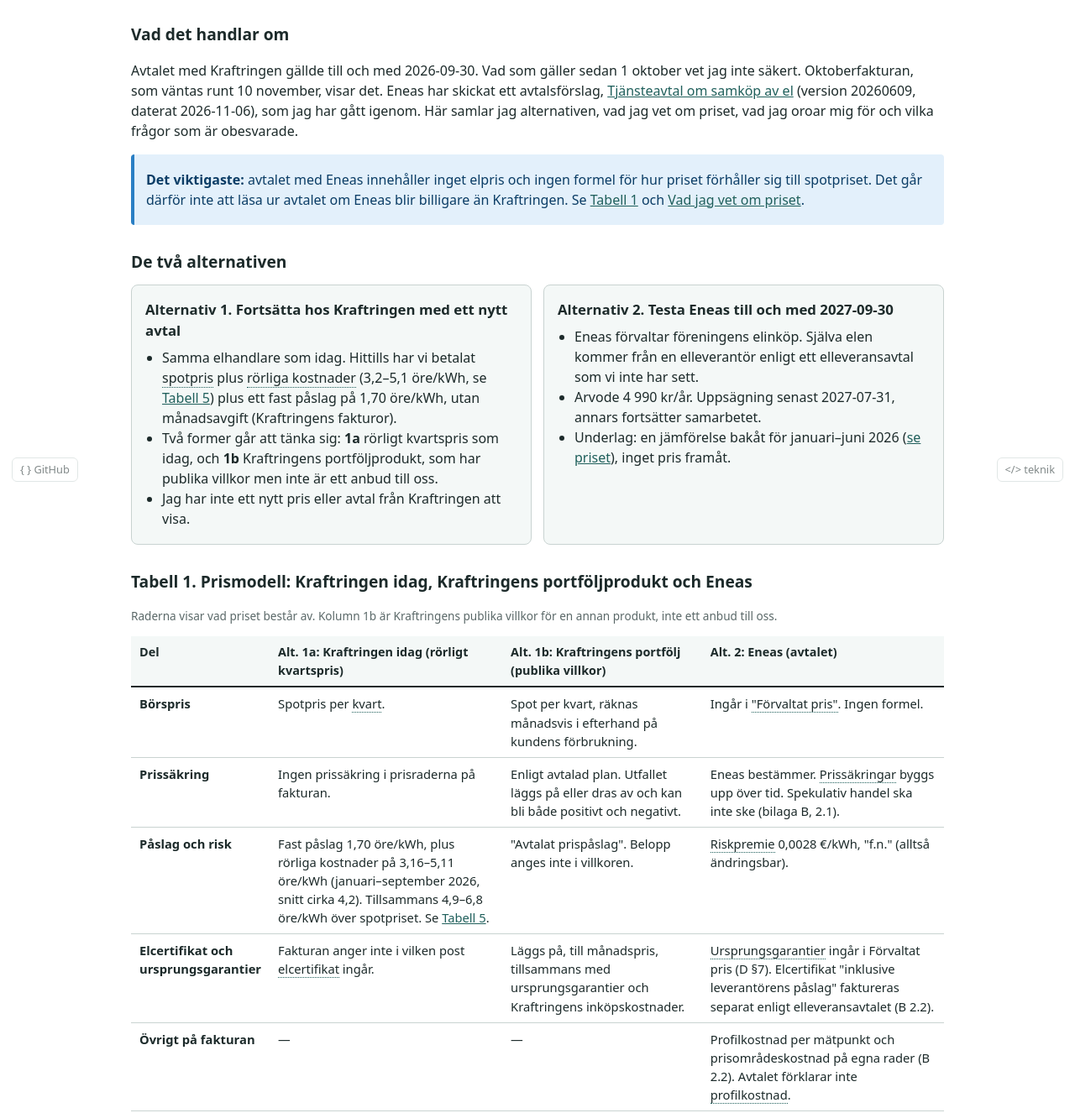
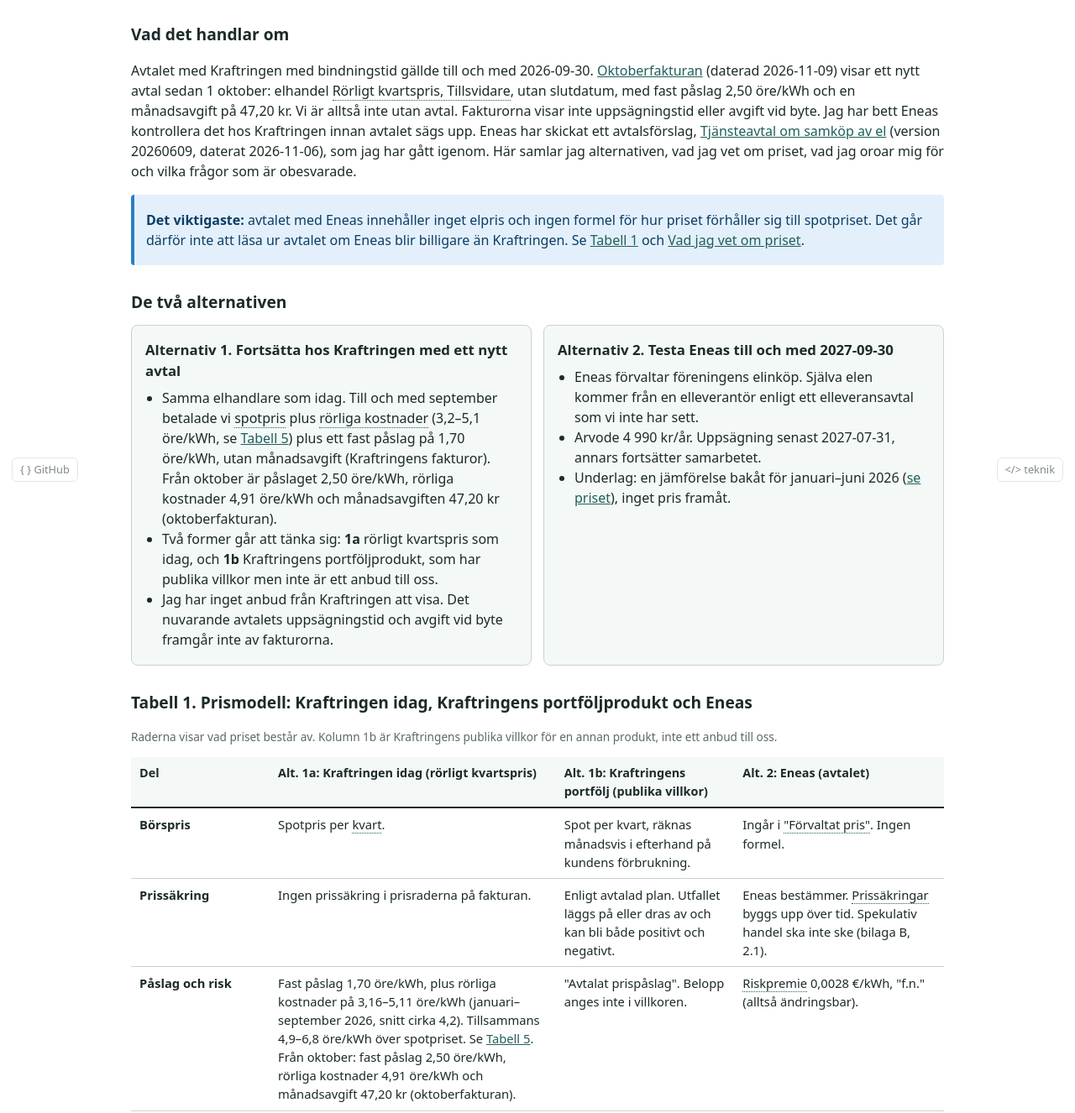
Before and after one commit to kentlundgren/Bjerred-el, a plain HTML site: page Eneas_Samkop_av_El/alternativ.html in a window 1280 px wide. Shown: the part 212-1538 px from the top of the page at 84% size. Drawn offline with Linux system fonts and the light colour scheme.

Commit message:
Eneas-sidorna: avtalsläget enligt oktoberfakturan (Kraftringen Tillsvidare från oktober), version 1.4
Co-Authored-By: Claude Sonnet 5.5 <noreply@anthropic.com>

```diff
--- a/Eneas_Samkop_av_El/alternativ.html
+++ b/Eneas_Samkop_av_El/alternativ.html
@@ -8,6 +8,7 @@
   Öppnas direkt i webbläsaren. Använder enea_hjalp.js (teknik-modalen) i samma mapp.
 
   UPPDATERING 2026-11-06: Första versionen (1.0).
+  UPPDATERING 2026-11-23: avtalsläget enligt oktoberfakturan (Rörligt kvartspris, Tillsvidare, påslag 2,50, månadsavgift 47,20) i "Vad det handlar om", Alternativ 1, Tabell 1 och Tabell 5. Version 1.4.
 -->
 <html lang="sv">
 <head>
@@ -41,8 +42,10 @@
   <!-- ===== Sammanfattning ===== -->
   <section aria-labelledby="Sammanfattning">
     <h2 id="Sammanfattning">Vad det handlar om <a class="ankare" href="#Sammanfattning" aria-label="Länk till avsnittet">#</a></h2>
-    <p>Avtalet med Kraftringen gällde till och med 2026-09-30. Vad som gäller sedan 1 oktober vet jag inte säkert. Oktoberfakturan, som väntas runt 10 november,
-      visar det. Eneas har skickat ett avtalsförslag, <a href="avtal/Avtal_Samkoop_av_el_8465022484_FOORENINGEN_BJERREDS_SALTSJOOBAD_261106.pdf" target="_blank" rel="noopener">Tjänsteavtal om samköp av el</a>
+    <p>Avtalet med Kraftringen med bindningstid gällde till och med 2026-09-30. <a href="../Kraftringen/Fakturor/202610_Kraftringen_Oktober_2026_3219468000.pdf" target="_blank" rel="noopener">Oktoberfakturan</a>
+      (daterad 2026-11-09) visar ett nytt avtal sedan 1 oktober: elhandel <span class="term" tabindex="0">Rörligt kvartspris, Tillsvidare<span class="term-text" role="tooltip">Tillsvidare betyder att avtalet löper utan slutdatum. Det betyder inte att det saknar uppsägningstid.</span></span>, utan slutdatum, med fast påslag 2,50 öre/kWh och en månadsavgift på 47,20 kr.
+      Vi är alltså inte utan avtal. Fakturorna visar inte uppsägningstid eller avgift vid byte. Jag har bett Eneas kontrollera det hos Kraftringen innan avtalet sägs upp.
+      Eneas har skickat ett avtalsförslag, <a href="avtal/Avtal_Samkoop_av_el_8465022484_FOORENINGEN_BJERREDS_SALTSJOOBAD_261106.pdf" target="_blank" rel="noopener">Tjänsteavtal om samköp av el</a>
       (version 20260609, daterat 2026-11-06), som jag har gått igenom. Här samlar jag alternativen, vad jag vet om priset, vad jag oroar mig för och vilka frågor som är obesvarade.</p>
     <div class="notis">
       <p><strong>Det viktigaste:</strong> avtalet med Eneas innehåller inget elpris och ingen formel för hur priset förhåller sig till spotpriset.
@@ -57,9 +60,9 @@
       <div class="kort">
         <h3 id="Alternativ1">Alternativ 1. Fortsätta hos Kraftringen med ett nytt avtal <a class="ankare" href="#Alternativ1" aria-label="Länk till avsnittet">#</a></h3>
         <ul>
-          <li>Samma elhandlare som idag. Hittills har vi betalat <span class="term" tabindex="0">spotpris<span class="term-text" role="tooltip">Elbörsens pris. Kraftringen räknar med Nord Pools prisnoteringar för elområdet (Kraftringens villkor, punkt 12).</span></span> plus <span class="term" tabindex="0">rörliga kostnader<span class="term-text" role="tooltip">En rad på Kraftringens faktura. Fakturan anger inte vad posten innehåller (se F18 i Tabell 4).</span></span> (3,2–5,1 öre/kWh, se <a href="#TabellRorliga">Tabell 5</a>) plus ett fast påslag på 1,70 öre/kWh, utan månadsavgift (Kraftringens fakturor).</li>
+          <li>Samma elhandlare som idag. Till och med september betalade vi <span class="term" tabindex="0">spotpris<span class="term-text" role="tooltip">Elbörsens pris. Kraftringen räknar med Nord Pools prisnoteringar för elområdet (Kraftringens villkor, punkt 12).</span></span> plus <span class="term" tabindex="0">rörliga kostnader<span class="term-text" role="tooltip">En rad på Kraftringens faktura. Fakturan anger inte vad posten innehåller (se F18 i Tabell 4).</span></span> (3,2–5,1 öre/kWh, se <a href="#TabellRorliga">Tabell 5</a>) plus ett fast påslag på 1,70 öre/kWh, utan månadsavgift (Kraftringens fakturor). Från oktober är påslaget 2,50 öre/kWh, rörliga kostnader 4,91 öre/kWh och månadsavgiften 47,20 kr (oktoberfakturan).</li>
           <li>Två former går att tänka sig: <strong>1a</strong> rörligt kvartspris som idag, och <strong>1b</strong> Kraftringens portföljprodukt, som har publika villkor men inte är ett anbud till oss.</li>
-          <li>Jag har inte ett nytt pris eller avtal från Kraftringen att visa.</li>
+          <li>Jag har inget anbud från Kraftringen att visa. Det nuvarande avtalets uppsägningstid och avgift vid byte framgår inte av fakturorna.</li>
         </ul>
       </div>
       <div class="kort">
@@ -101,7 +104,7 @@
         </tr>
         <tr>
           <th scope="row">Påslag och risk</th>
-          <td>Fast påslag 1,70 öre/kWh, plus rörliga kostnader på 3,16–5,11 öre/kWh (januari–september 2026, snitt cirka 4,2). Tillsammans 4,9–6,8 öre/kWh över spotpriset. Se <a href="#TabellRorliga">Tabell 5</a>.</td>
+          <td>Fast påslag 1,70 öre/kWh, plus rörliga kostnader på 3,16–5,11 öre/kWh (januari–september 2026, snitt cirka 4,2). Tillsammans 4,9–6,8 öre/kWh över spotpriset. Se <a href="#TabellRorliga">Tabell 5</a>. Från oktober: fast påslag 2,50 öre/kWh, rörliga kostnader 4,91 öre/kWh och månadsavgift 47,20 kr (oktoberfakturan).</td>
           <td>"Avtalat prispåslag". Belopp anges inte i villkoren.</td>
           <td><span class="term" tabindex="0">Riskpremie<span class="term-text" role="tooltip">Ersättning för Eneas risk i prissäkringen. Avtalet anger 0,0028 €/kWh "f.n." och säger att den avräknas som en del av Förvaltat pris (bilaga B, 2.2).</span></span> 0,0028 €/kWh, "f.n." (alltså ändringsbar).</td>
         </tr>
@@ -387,7 +390,7 @@
     <h2 id="TabellRorliga">Tabell 5. Kraftringens elhandel månad för månad: spotpris, rörliga kostnader och fast påslag <a class="ankare" href="#TabellRorliga" aria-label="Länk till avsnittet">#</a></h2>
     <table class="rt">
       <caption class="liten">Hämtat ur Kraftringens fakturor januari–september 2026 (raderna för elhandel, öre per kWh exklusive moms). Månadsnamnet länkar till fakturan.
-        Fast påslag är 1,70 öre/kWh alla månader och månadsavgiften 0 kr. Fakturan anger inte vad "rörliga kostnader" innehåller.</caption>
+        Fast påslag är 1,70 öre/kWh alla dessa månader och månadsavgiften 0 kr. Oktober ingår inte i tabellen: från oktober är fast påslag 2,50 öre/kWh, rörliga kostnader 4,91 öre/kWh och månadsavgiften 47,20 kr (<a href="../Kraftringen/Fakturor/202610_Kraftringen_Oktober_2026_3219468000.pdf" target="_blank" rel="noopener">oktoberfakturan</a>). Fakturan anger inte vad "rörliga kostnader" innehåller.</caption>
       <thead>
         <tr><th scope="col">Månad 2026</th><th scope="col">Förbrukning (kWh)</th><th scope="col">Spotpris (öre/kWh)</th><th scope="col">Rörliga kostnader (öre/kWh)</th><th scope="col">Påslag totalt, rörliga + fast (öre/kWh)</th></tr>
       </thead>
--- a/Eneas_Samkop_av_El/alternativ.js
+++ b/Eneas_Samkop_av_El/alternativ.js
@@ -9,12 +9,13 @@
   fråga F18, brödsmulor och delningsbild (og) på sammanfattningen.
   UPPDATERING 2026-11-06: länkar till Spotpris-sidan (sammanfattningen och "Vad jag vet om priset"). Version 1.2.
   UPPDATERING 2026-11-06: korsreferenser ("Se också") till Spotpris-sidan i brödsmulorna (dokument.json, nyckeln se_ocksa). Version 1.3.
+  UPPDATERING 2026-11-23: avtalsläget enligt oktoberfakturan (Kraftringen "Rörligt kvartspris, Tillsvidare" från oktober) i alternativ.html och sammanfattning.html. Version 1.4.
 */
 (function () {
   'use strict';
 
-  var VERSION = '1.3';
-  var VERSIONSDATUM = '2026-11-06';
+  var VERSION = '1.4';
+  var VERSIONSDATUM = '2026-11-23';
 
   // (1) Varje td får en data-label från tabellens kolumnrubrik (används av CSS på smal skärm).
   function sattEtiketter() {
```
Also changed, not shown: Eneas_Samkop_av_El/sammanfattning.html (+6 -2 lines).
